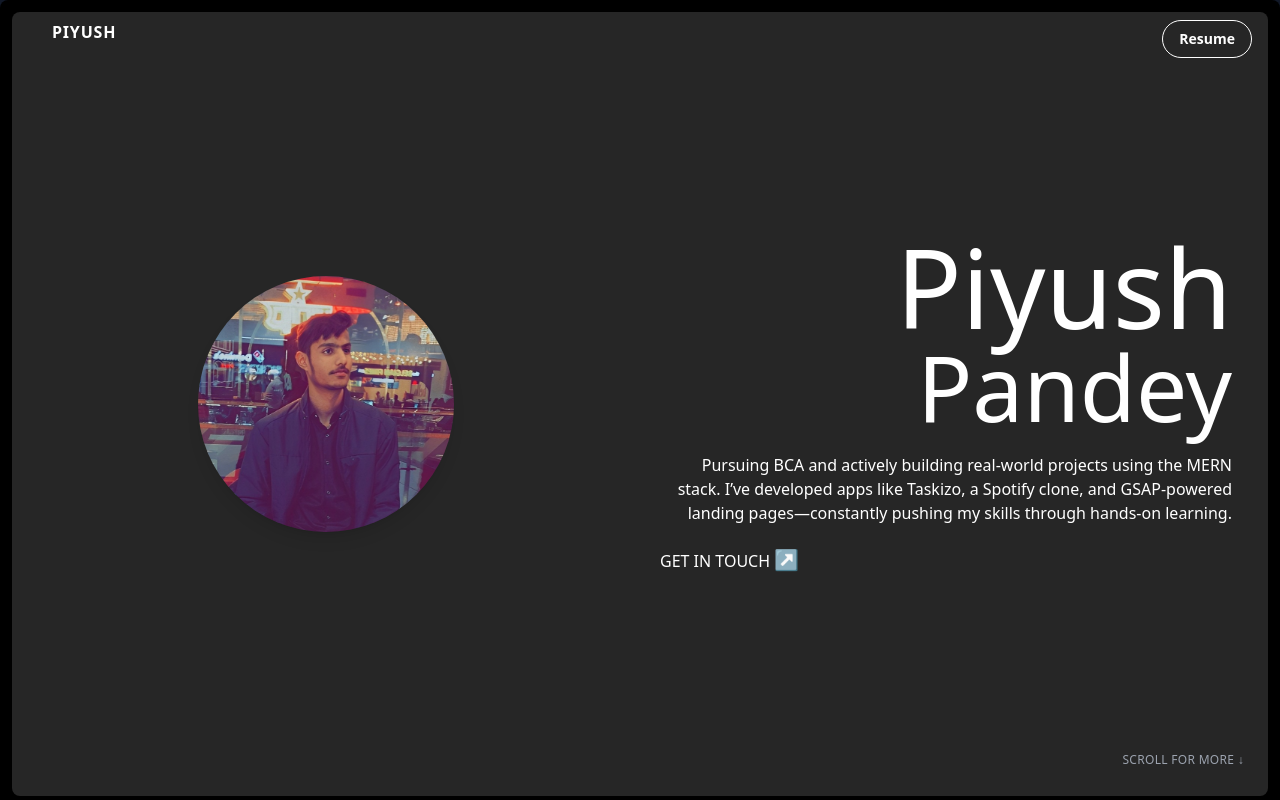
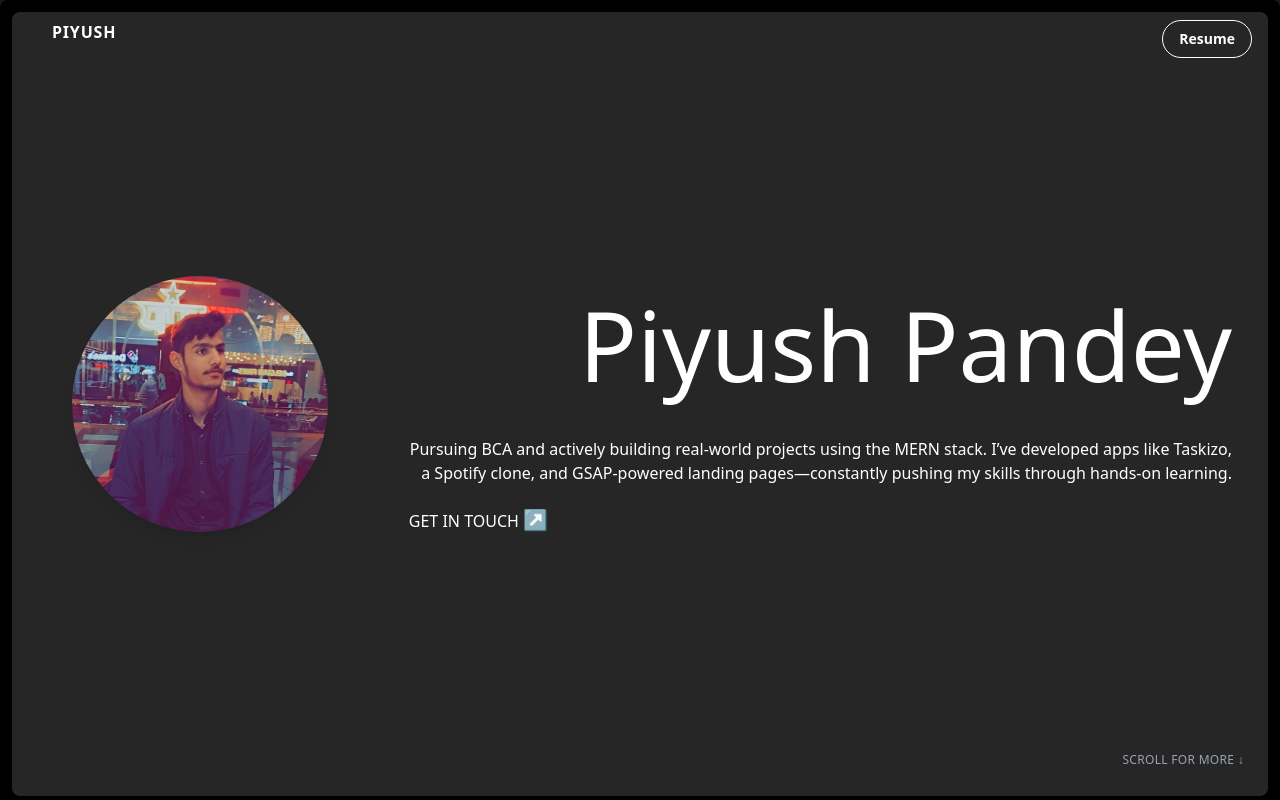
Before and after one commit to Piyush55236k/Portfolio, a React (Create React App) app: page / in a window 1280 px wide. Shown: the top 800 px of the page. Built offline with nearby package versions, Linux system fonts and the light colour scheme.

Commit message:
ui improve

```diff
--- a/src/components/Hero.jsx
+++ b/src/components/Hero.jsx
@@ -26,9 +26,9 @@ const Hero = () => {
         <FlipAvatar />
 
         {/* Text Content */}
-        <div className="md:w-1/2 font-display pr-9">
-          <h1 className="md:text-[6.8rem]  md:text-end text-[3rem] items-center justify-center text-center mb-5 leading-none block">
-            Piyush <span className="md:text-[5.7rem] md:text-end block  text-center">Pandey</span>
+        <div className="md:w-[70%] font-display pr-9">
+          <h1 className="md:text-[6.0rem]  md:text-end text-[3rem] items-center justify-center text-center mb-5">
+            Piyush Pandey
           </h1>
 
           <p className="mb-5 items-center justify-center text-center  pl-5 md:text-end">
```
